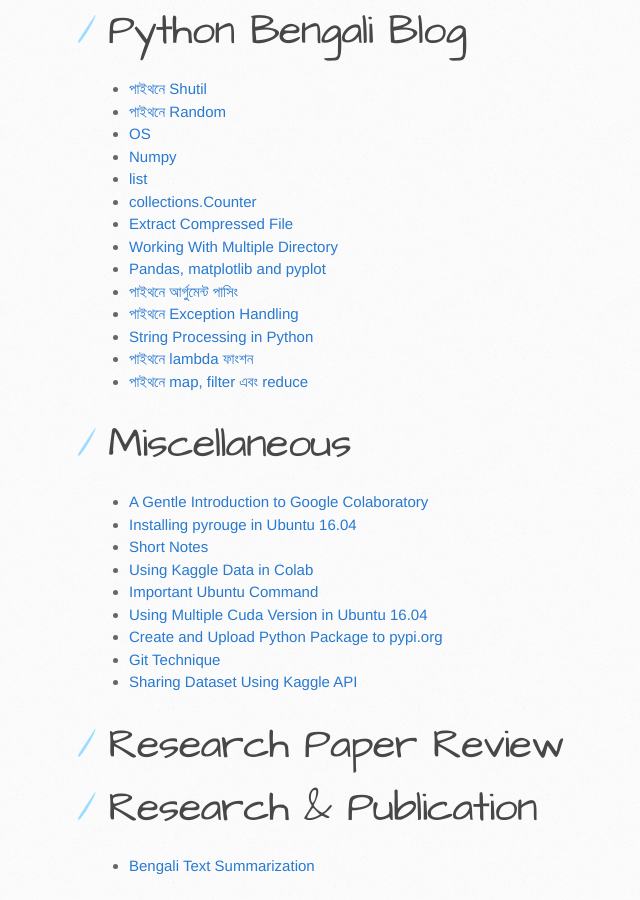
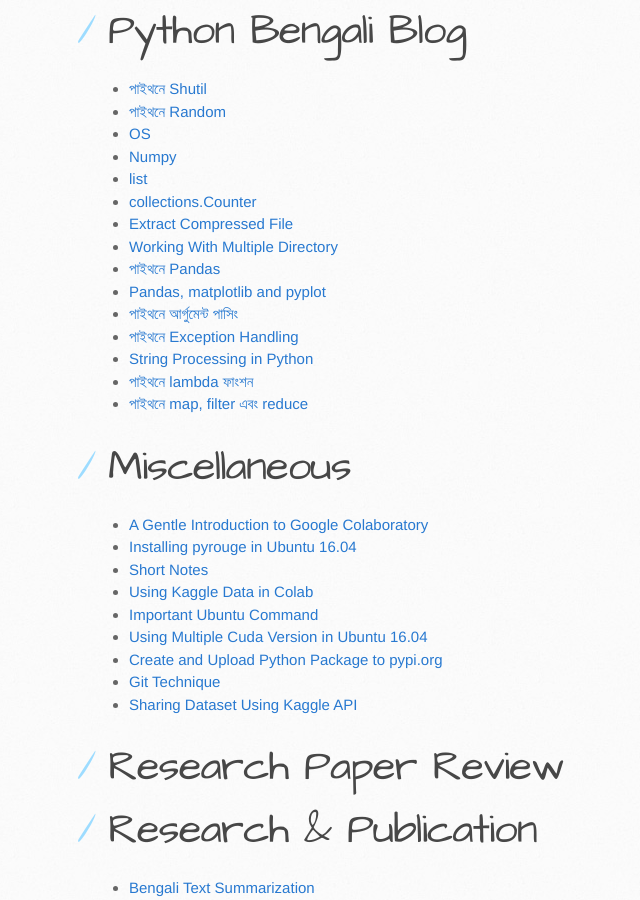
Before and after one commit to sagorbrur/sagorbrur.github.io, a Jekyll site: the page built from index.md, in a window 1280 px wide and 900 px high, scrolled down 1544 px. Shown: the whole window, without its empty margins (61-701 px from the left). Built offline with Jekyll 4.4.1, drawn with Linux system fonts in a browser that asks for light colours; our own code applies the rules of GitHub Pages for plain Markdown files.

Commit message:
added python_bn/pandas.md

```diff
--- a/index.md
+++ b/index.md
@@ -56,6 +56,7 @@
 * [collections.Counter](python_bn/collections_Counter.md)
 * [Extract Compressed File](python_bn/extracting_python.md)
 * [Working With Multiple Directory](python_bn/working_with_directory.md)
+* [পাইথনে Pandas](python_bn/pandas.md)
 * [Pandas, matplotlib and pyplot](python_bn/Pandas_and_matplotlib.md)
 * [পাইথনে আর্গুমেন্ট পাসিং](python_bn/python_argparse.md)
 * [পাইথনে Exception Handling](python_bn/exception_handling.md)
```
